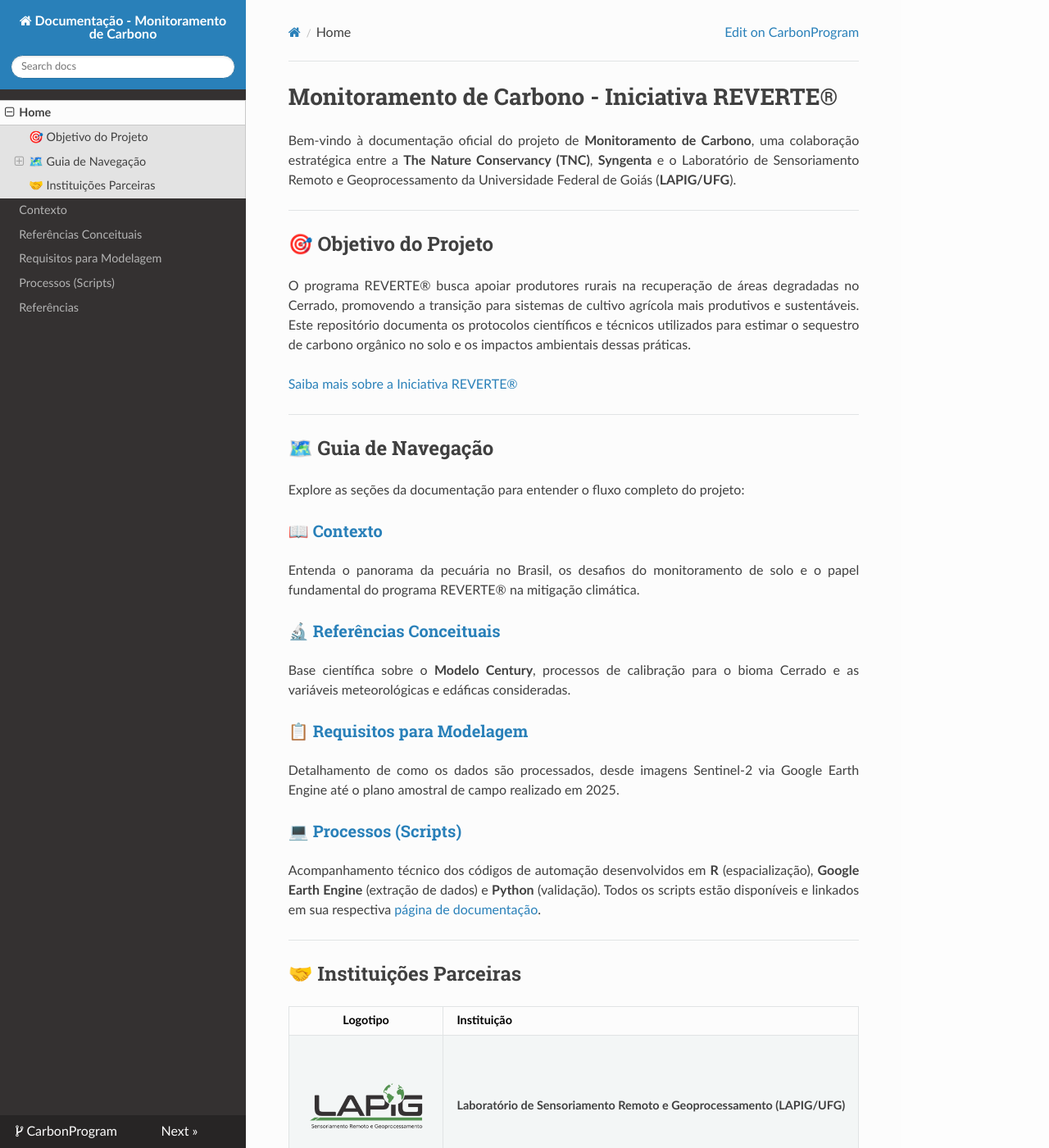
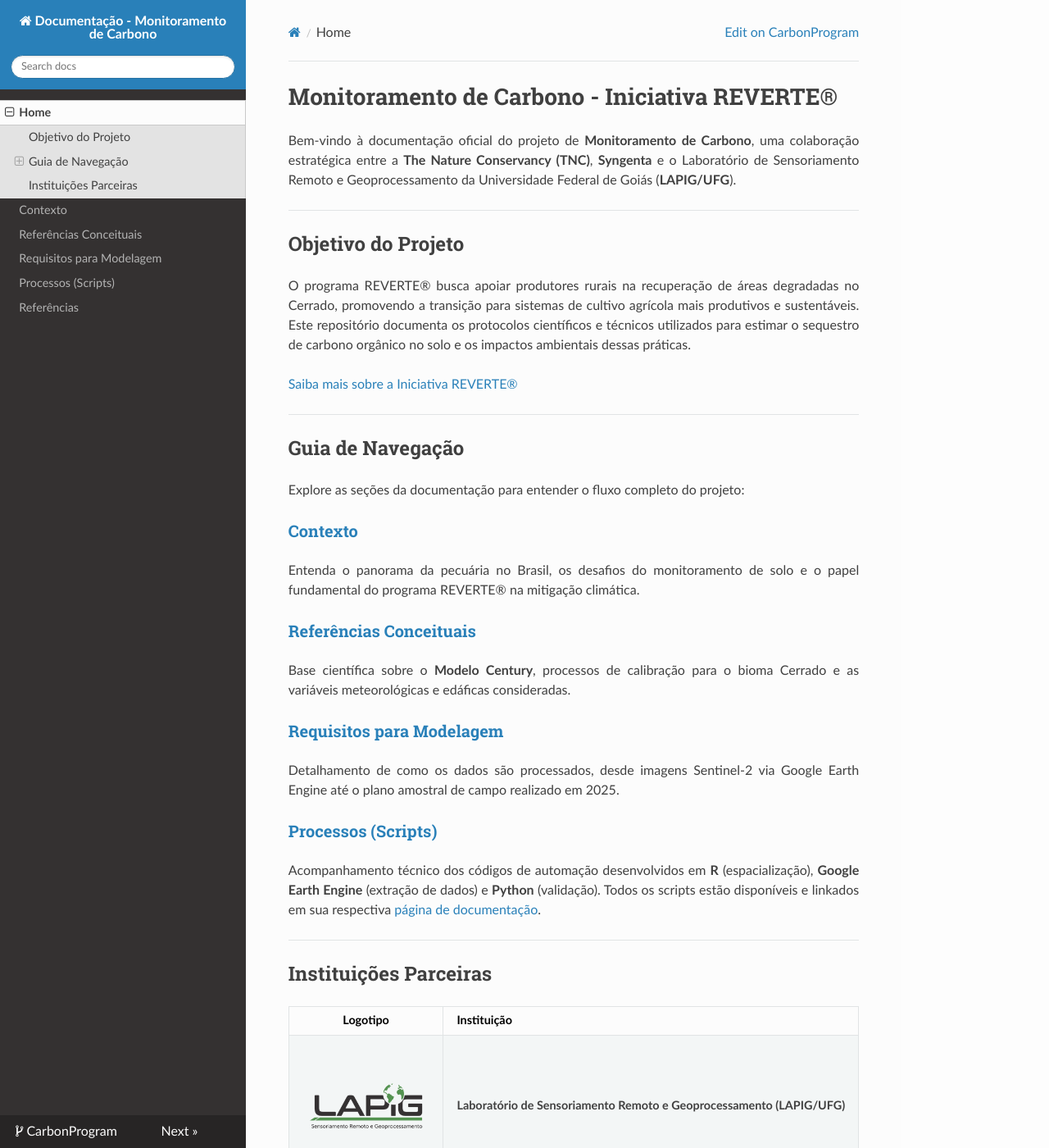
Before and after one commit to FelipeJesusRemoteSensing/CarbonProgram, an MkDocs documentation site: the page built from docs/index.md, in a window 1280 px wide and 1400 px high. Shown: the whole window at 82% size. Built offline with MkDocs 1.6.1, drawn with Linux system fonts in a browser that asks for light colours; nearby versions of some CDN libraries.

```diff
--- a/docs/index.md
+++ b/docs/index.md
@@ -4,32 +4,32 @@ Bem-vindo à documentação oficial do projeto de **Monitoramento de Carbono**,
 
 ---
 
-## 🎯 Objetivo do Projeto
+## Objetivo do Projeto
 O programa REVERTE® busca apoiar produtores rurais na recuperação de áreas degradadas no Cerrado, promovendo a transição para sistemas de cultivo agrícola mais produtivos e sustentáveis. Este repositório documenta os protocolos científicos e técnicos utilizados para estimar o sequestro de carbono orgânico no solo e os impactos ambientais dessas práticas.
 
 [Saiba mais sobre a Iniciativa REVERTE®](https://www.tnc.org.br/sobre-a-tnc/quem-somos/como-trabalhamos/nossos-apoiadores/apoiadores/syngenta-reverte/)
 
 ---
 
-## 🗺️ Guia de Navegação
+## Guia de Navegação
 
 Explore as seções da documentação para entender o fluxo completo do projeto:
 
-### 📖 [Contexto](mds/contexto.md)
+### [Contexto](mds/contexto.md)
 Entenda o panorama da pecuária no Brasil, os desafios do monitoramento de solo e o papel fundamental do programa REVERTE® na mitigação climática.
 
-### 🔬 [Referências Conceituais](mds/referencias_conceituais.md)
+### [Referências Conceituais](mds/referencias_conceituais.md)
 Base científica sobre o **Modelo Century**, processos de calibração para o bioma Cerrado e as variáveis meteorológicas e edáficas consideradas.
 
-### 📋 [Requisitos para Modelagem](mds/requisitos_para_modelagem.md)
+### [Requisitos para Modelagem](mds/requisitos_para_modelagem.md)
 Detalhamento de como os dados são processados, desde imagens Sentinel-2 via Google Earth Engine até o plano amostral de campo realizado em 2025.
 
-### 💻 [Processos (Scripts)](mds/scripts.md)
+### [Processos (Scripts)](mds/scripts.md)
 Acompanhamento técnico dos códigos de automação desenvolvidos em **R** (espacialização), **Google Earth Engine** (extração de dados) e **Python** (validação). Todos os scripts estão disponíveis e linkados em sua respectiva [página de documentação](mds/scripts.md).
 
 ---
 
-## 🤝 Instituições Parceiras
+## Instituições Parceiras
 
 | Logotipo | Instituição |
 | :---: | :--- |
```
